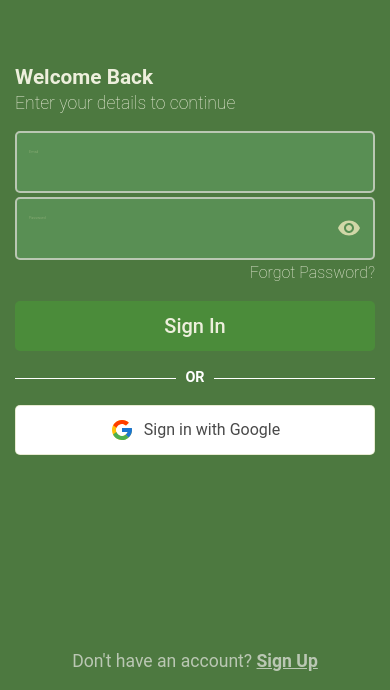
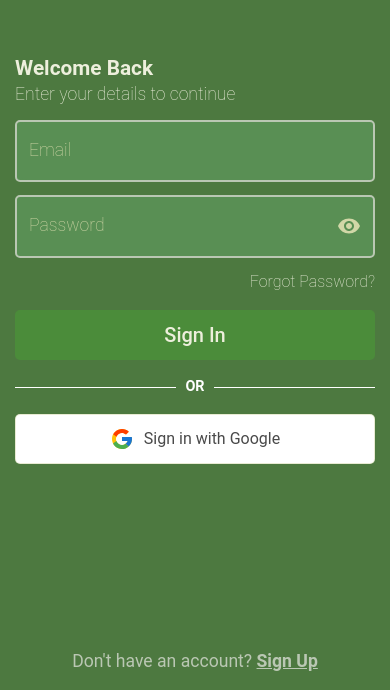
Before and after one commit to charlesphu/SpeedFill, a Next.js app: page /auth in a window 390 px wide. Shown: the part 154-844 px from the top of the page. Built offline with nearby package versions, Linux system fonts and the light colour scheme; no server answers; what @mui/material-nextjs would draw is missing.

Commit message:
Update media query breakpoint and adjust TextArea margins

```diff
--- a/src/app/auth/page.js
+++ b/src/app/auth/page.js
@@ -12,7 +12,7 @@ import { getAuth, onAuthStateChanged } from "firebase/auth";
 
 const Auth = () => {
   const theme = useTheme();
-  const isSmallScreen = useMediaQuery("(max-width: 1100px)");
+  const isSmallScreen = useMediaQuery("(max-width: 1300px)");
 
   const [loading, setLoading] = useState(true);
 
--- a/src/app/components/TextArea.js
+++ b/src/app/components/TextArea.js
@@ -15,7 +15,7 @@ const TextArea = ({ label, type, value, onChange, required = false, sx }) => {
       variant="filled"
       fullWidth
       sx={{
-        fontSize: "2rem",
+        fontSize: "10rem",
         fontWeight: "thin",
 
         backgroundColor: theme.palette.menu.textarea,
@@ -23,15 +23,15 @@ const TextArea = ({ label, type, value, onChange, required = false, sx }) => {
         border: `2px solid ${theme.palette.text.secondary}`,
         borderRadius: "5px",
 
-        marginTop: ".5vw",
-        marginBottom: ".5vw",
+        marginTop: "0rem",
+        marginBottom: "0.8rem",
         input: {
           color: theme.palette.primary.main,
         },
 
         "& .MuiInputLabel-root": {
           color: theme.palette.primary.main,
-          fontSize: "1vw",
+          // fontSize: "1vw",
         },
         "& .MuiInputLabel-root > .MuiInputLabel-asterisk": {
           display: "none",
@@ -42,7 +42,7 @@ const TextArea = ({ label, type, value, onChange, required = false, sx }) => {
 
         "& .MuiInputBase-input::placeholder": {
           color: theme.palette.primary.main,
-          fontSize: "1vw",
+          // fontSize: "1vw",
         },
 
         "& .MuiFilledInput-root": {
```
